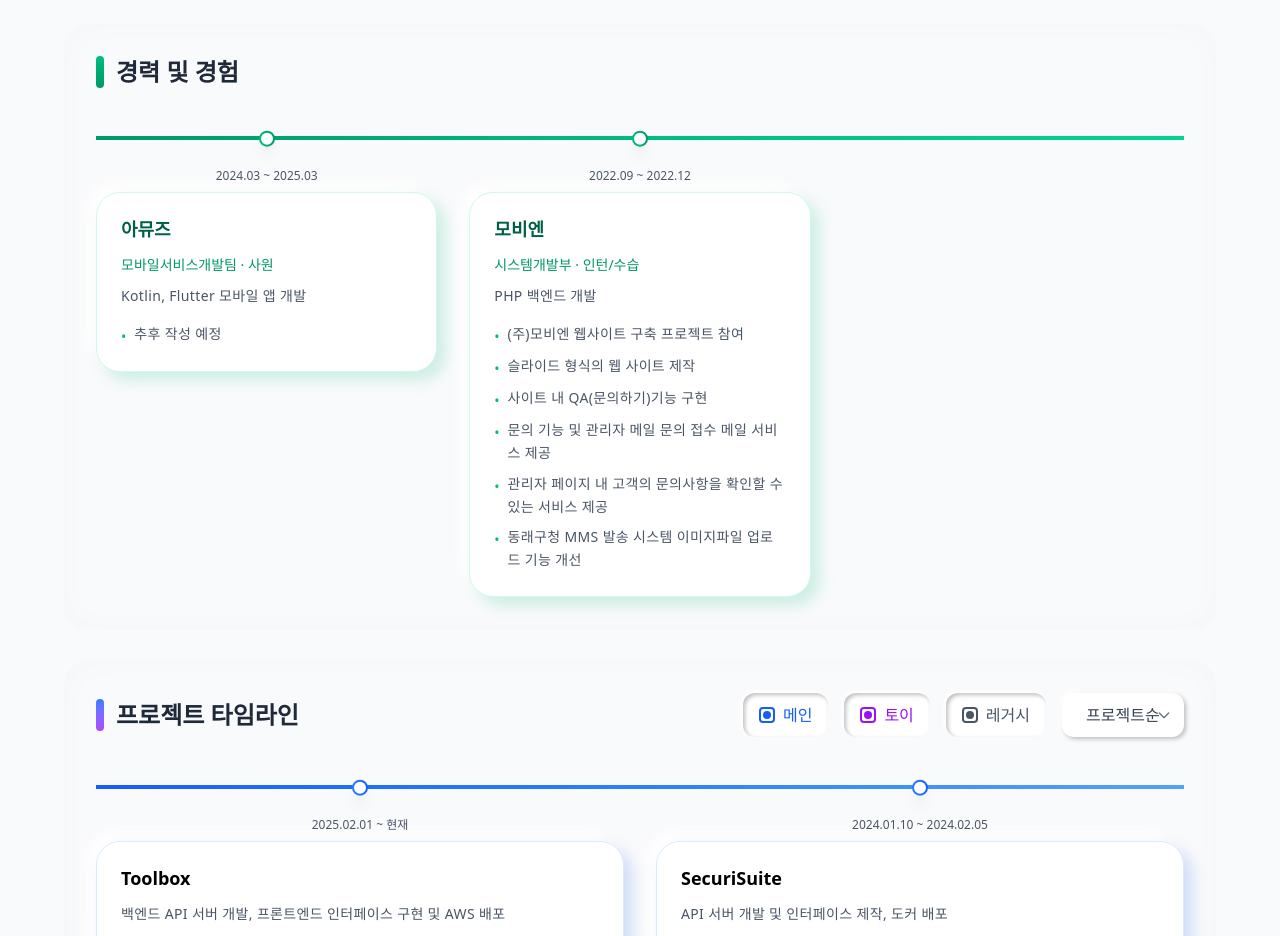
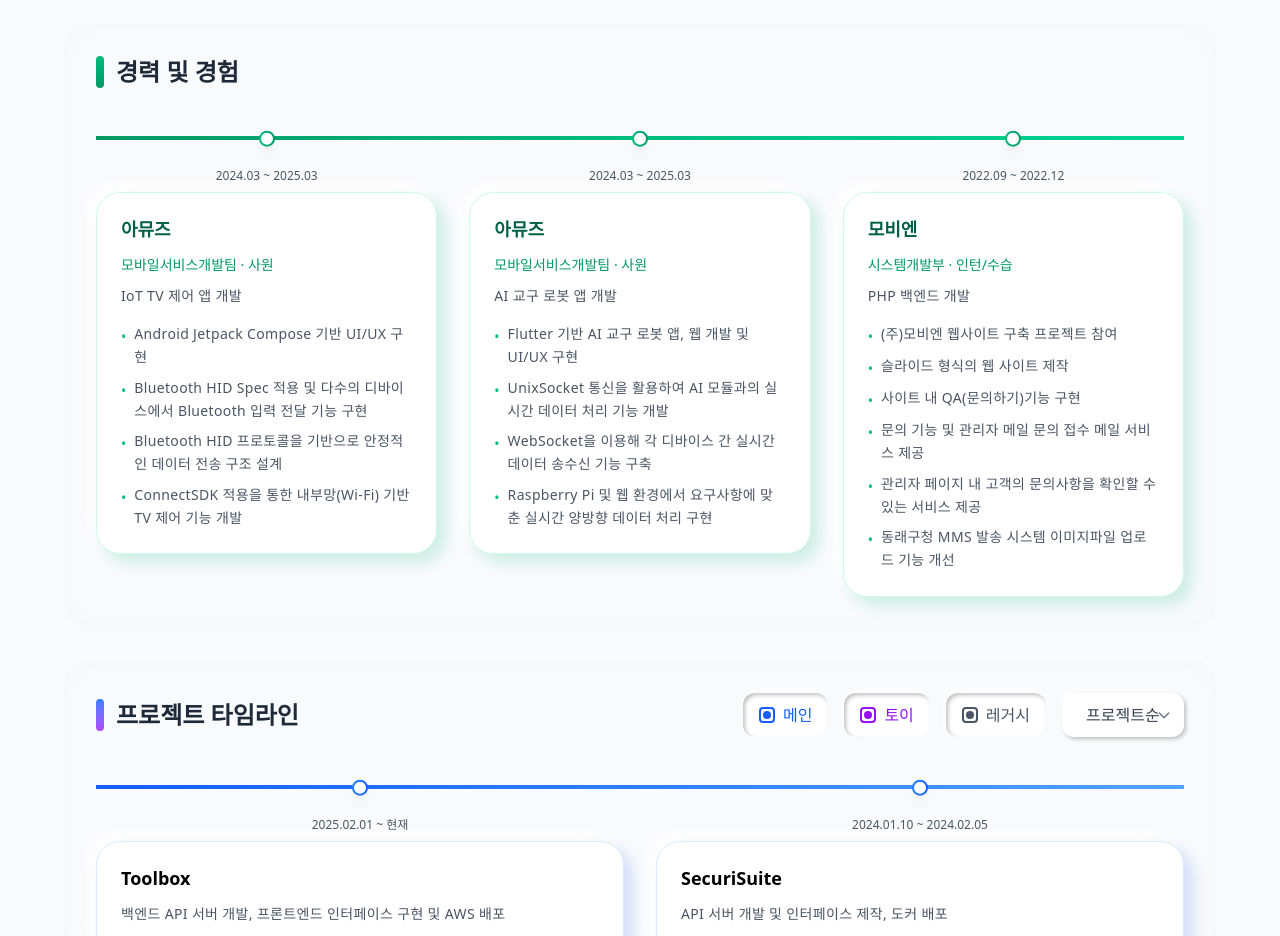
Before and after one commit to hoowave/toolbox-frontend, a React (Vite) app: page /about in a window 1280 px wide. Shown: the part 1220-2156 px from the top of the page. Built offline with nearby package versions, Linux system fonts and the light colour scheme.

Commit message:
fix readme

```diff
--- a/src/pages/About.tsx
+++ b/src/pages/About.tsx
@@ -31,9 +31,26 @@
       title: "아뮤즈",
       date: "2024.03 ~ 2025.03",
       role: "모바일서비스개발팀 · 사원",
-      description: "Kotlin, Flutter 모바일 앱 개발",
+      description: "IoT TV 제어 앱 개발",
       details: [
-        "추후 작성 예정",
+        "Android Jetpack Compose 기반 UI/UX 구현",
+        "Bluetooth HID Spec 적용 및 다수의 디바이스에서 Bluetooth 입력 전달 기능 구현",
+        "Bluetooth HID 프로토콜을 기반으로 안정적인 데이터 전송 구조 설계",
+        "ConnectSDK 적용을 통한 내부망(Wi-Fi) 기반 TV 제어 기능 개발"
+      ],
+      color: "emerald"
+    },
+    {
+      id: 3,
+      title: "아뮤즈",
+      date: "2024.03 ~ 2025.03",
+      role: "모바일서비스개발팀 · 사원",
+      description: "AI 교구 로봇 앱 개발",
+      details: [
+        "Flutter 기반 AI 교구 로봇 앱, 웹 개발 및 UI/UX 구현",
+        "UnixSocket 통신을 활용하여 AI 모듈과의 실시간 데이터 처리 기능 개발",
+        "WebSocket을 이용해 각 디바이스 간 실시간 데이터 송수신 기능 구축",
+        "Raspberry Pi 및 웹 환경에서 요구사항에 맞춘 실시간 양방향 데이터 처리 구현"
       ],
       color: "emerald"
     }
```
